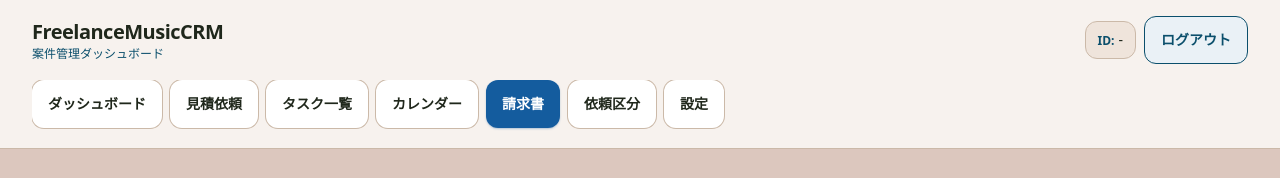
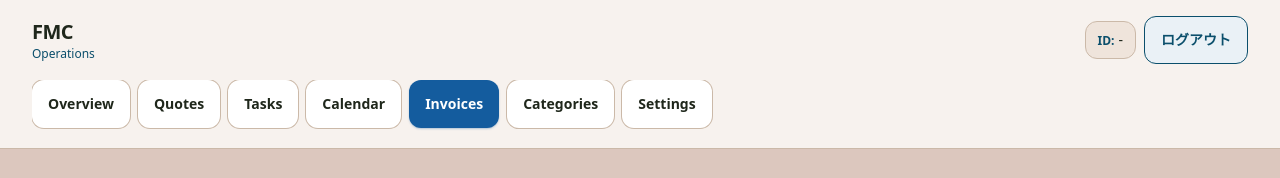
Before and after one commit to Takagi-Kosuke/freelance-music-crm, a Next.js app in the folder frontend/: page /invoices in a window 1280 px wide. Shown: the top 178 px of the page. Built offline with nearby package versions, Linux system fonts and the light colour scheme; no server answers.

Commit message:
Fix quote response UX and public approval URL

```diff
--- a/frontend/src/app/(dashboard)/quote-requests/[id]/page.tsx
+++ b/frontend/src/app/(dashboard)/quote-requests/[id]/page.tsx
@@ -125,6 +125,7 @@ export default function QuoteRequestDetailPage({ params }: PageProps) {
       const created = (await response.json()) as QuoteResponseCreateResponse
       setSuccessMessage('見積回答を作成しました')
       setResponseToken(created.approvalToken)
+      setItem((current) => current ? { ...current, status: 'RESPONDED' } : current)
       setAmount('')
       setResponseComment('')
     } catch {
--- a/frontend/src/app/(dashboard)/tasks/calendar/page.tsx
+++ b/frontend/src/app/(dashboard)/tasks/calendar/page.tsx
@@ -6,7 +6,7 @@ import { type View, Views } from 'react-big-calendar'
 import { CalendarView } from '@/components/tasks/CalendarView'
 import { DetailPanel, type TaskItem } from '@/components/tasks/DetailPanel'
 import { type TaskStatus } from '@/components/tasks/TaskStatusBadge'
-import { getCsrfToken } from '@/lib/csrf'
+import { apiFetch } from '@/lib/api'
 
 function getRange(date: Date, view: View): { start: Date; end: Date } {
   if (view === Views.WEEK) {
@@ -48,9 +48,8 @@ export default function TasksCalendarPage() {
         const range = getRange(currentDate, currentView)
         const start = format(range.start, 'yyyy-MM-dd')
         const end = format(range.end, 'yyyy-MM-dd')
-        const response = await fetch(`/api/tasks/calendar?start=${start}&end=${end}`, {
+        const response = await apiFetch(`/api/tasks/calendar?start=${start}&end=${end}`, {
           method: 'GET',
-          credentials: 'include',
         })
 
         if (!response.ok) {
@@ -95,13 +94,10 @@ export default function TasksCalendarPage() {
     setError(null)
 
     try {
-      const csrf = await getCsrfToken()
-      const response = await fetch(`/api/tasks/${selectedTask.id}/status`, {
+      const response = await apiFetch(`/api/tasks/${selectedTask.id}/status`, {
         method: 'PATCH',
-        credentials: 'include',
         headers: {
           'Content-Type': 'application/json',
-          [csrf.headerName]: csrf.token,
         },
         body: JSON.stringify({ status }),
       })
@@ -135,13 +131,10 @@ export default function TasksCalendarPage() {
     setError(null)
 
     try {
-      const csrf = await getCsrfToken()
-      const response = await fetch(`/api/tasks/${selectedTask.id}/folder-path`, {
+      const response = await apiFetch(`/api/tasks/${selectedTask.id}/folder-path`, {
         method: 'PATCH',
-        credentials: 'include',
         headers: {
           'Content-Type': 'application/json',
-          [csrf.headerName]: csrf.token,
         },
         body: JSON.stringify({ folderPath }),
       })
--- a/frontend/src/app/(public)/orders/[token]/page.tsx
+++ b/frontend/src/app/(public)/orders/[token]/page.tsx
@@ -1,7 +1,7 @@
 'use client'
 
-import { useEffect, useState } from 'react'
-import { getCsrfToken } from '@/lib/csrf'
+import React, { useEffect, useState } from 'react'
+import { buildApiUrl } from '@/lib/api'
 
 type QuoteResponse = {
   id: number
@@ -30,9 +30,9 @@ export default function OrderTokenPage({ params }: PageProps) {
   useEffect(() => {
     const load = async () => {
       try {
-        const res = await fetch(`/api/quote-responses/token/${params.token}`, {
+        const res = await fetch(buildApiUrl(`/api/quote-responses/token/${params.token}`), {
           method: 'GET',
-          credentials: 'include',
+          credentials: 'omit',
         })
 
         if (!res.ok) {
@@ -61,12 +61,11 @@ export default function OrderTokenPage({ params }: PageProps) {
     setActionMessage(null)
 
     try {
-      const csrf = await getCsrfToken()
-      const res = await fetch(`/api/orders/token/${params.token}/${action}`, {
+      const res = await fetch(buildApiUrl(`/api/orders/token/${params.token}/${action}`), {
         method: 'POST',
-        credentials: 'include',
+        credentials: 'omit',
         headers: {
-          [csrf.headerName]: csrf.token,
+          'Content-Type': 'application/json',
         },
       })
 
--- a/frontend/src/app/layout.tsx
+++ b/frontend/src/app/layout.tsx
@@ -3,8 +3,8 @@ import './globals.css'
 import 'react-big-calendar/lib/css/react-big-calendar.css'
 
 export const metadata: Metadata = {
-  title: 'FreelanceMusicCRM',
-  description: 'フリーランス音楽クリエイターの案件管理システム',
+  title: 'FMC',
+  description: 'Freelance music project management system',
 }
 
 export default function RootLayout({
--- a/frontend/src/components/invoices/InvoicePdfPreview.tsx
+++ b/frontend/src/components/invoices/InvoicePdfPreview.tsx
@@ -1,6 +1,7 @@
 'use client'
 
 import React, { useEffect, useRef, useState } from 'react'
+import { apiFetch } from '@/lib/api'
 
 type InvoicePdfPreviewProps = {
   invoiceId: number | null
@@ -26,8 +27,8 @@ export function InvoicePdfPreview({ invoiceId }: InvoicePdfPreviewProps) {
       setLoading(true)
       setError(null)
       try {
-        const response = await fetch(`/api/invoices/${invoiceId}/pdf/preview`, {
-          credentials: 'include',
+        const response = await apiFetch(`/api/invoices/${invoiceId}/pdf/preview`, {
+          method: 'GET',
         })
 
         if (!response.ok) {
--- a/frontend/src/components/layout/Navbar.tsx
+++ b/frontend/src/components/layout/Navbar.tsx
@@ -6,13 +6,13 @@ import { usePathname } from 'next/navigation'
 import { apiFetch, setAuthToken } from '@/lib/api'
 
 const NAV_ITEMS = [
-  { href: '/dashboard', label: 'ダッシュボード' },
-  { href: '/quote-requests', label: '見積依頼' },
-  { href: '/tasks', label: 'タスク一覧' },
-  { href: '/tasks/calendar', label: 'カレンダー' },
-  { href: '/invoices', label: '請求書' },
-  { href: '/categories', label: '依頼区分' },
-  { href: '/settings', label: '設定' },
+  { href: '/dashboard', label: 'Overview' },
+  { href: '/quote-requests', label: 'Quotes' },
+  { href: '/tasks', label: 'Tasks' },
+  { href: '/tasks/calendar', label: 'Calendar' },
+  { href: '/invoices', label: 'Invoices' },
+  { href: '/categories', label: 'Categories' },
+  { href: '/settings', label: 'Settings' },
 ]
 
 export function Navbar() {
@@ -68,8 +68,8 @@ export function Navbar() {
       <div className="mx-auto flex w-full max-w-7xl flex-col gap-4 px-4 py-4 md:px-6 lg:px-8">
         <div className="flex items-center justify-between gap-3">
           <div>
-            <p className="text-xl font-bold tracking-tight text-[#1F271B]">FreelanceMusicCRM</p>
-            <p className="text-xs font-medium text-[#0B4F6C]">案件管理ダッシュボード</p>
+            <p className="text-xl font-bold tracking-tight text-[#1F271B]">FMC</p>
+            <p className="text-xs font-medium text-[#0B4F6C]">Operations</p>
           </div>
           <div className="flex items-center gap-2">
             <div className="rounded-xl border border-[#CBB9A8] bg-[#EFE4DB] px-3 py-2 text-sm text-[#1F271B]">
```
Also changed, not shown: 1 other file (tests, documents, lock files or other folders).
